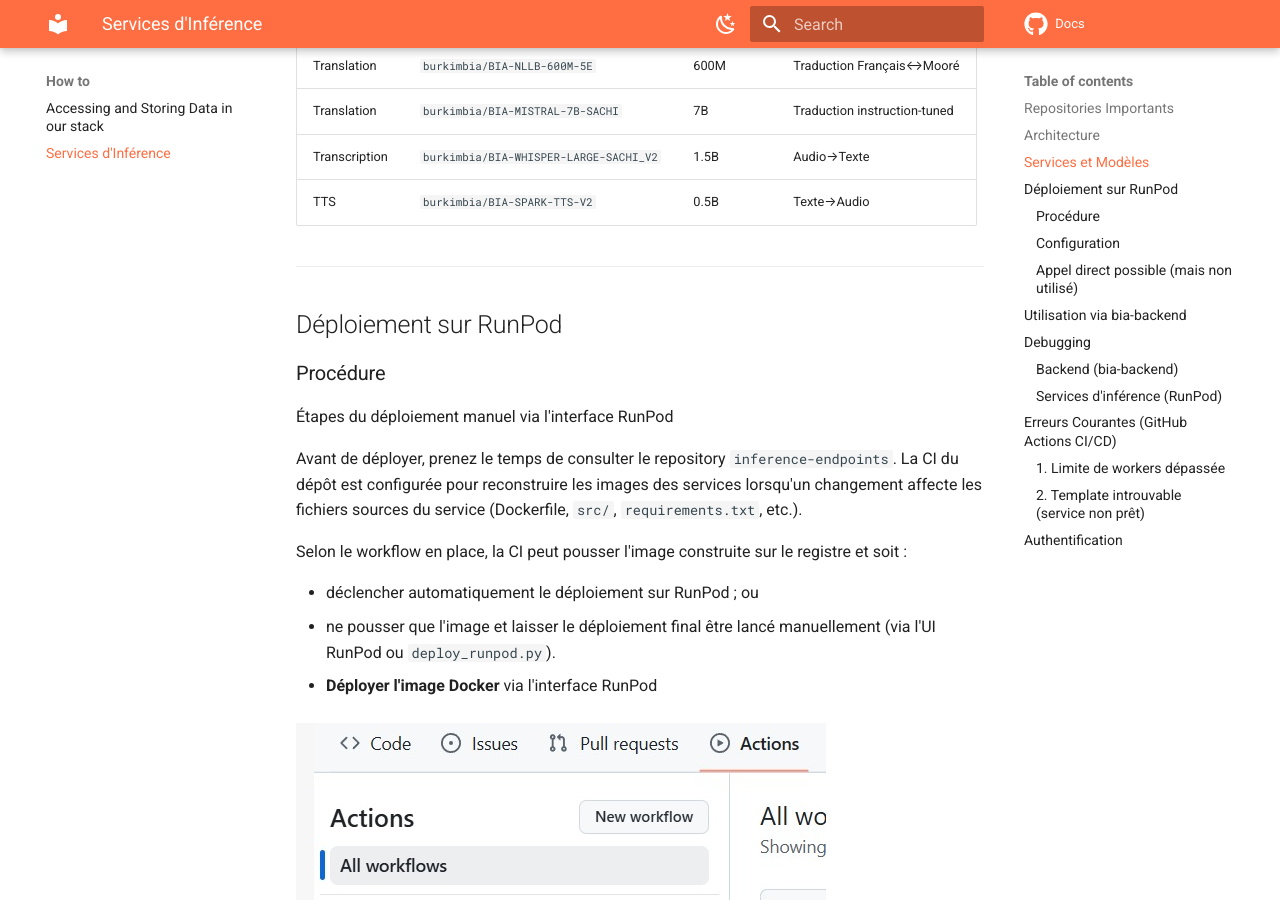
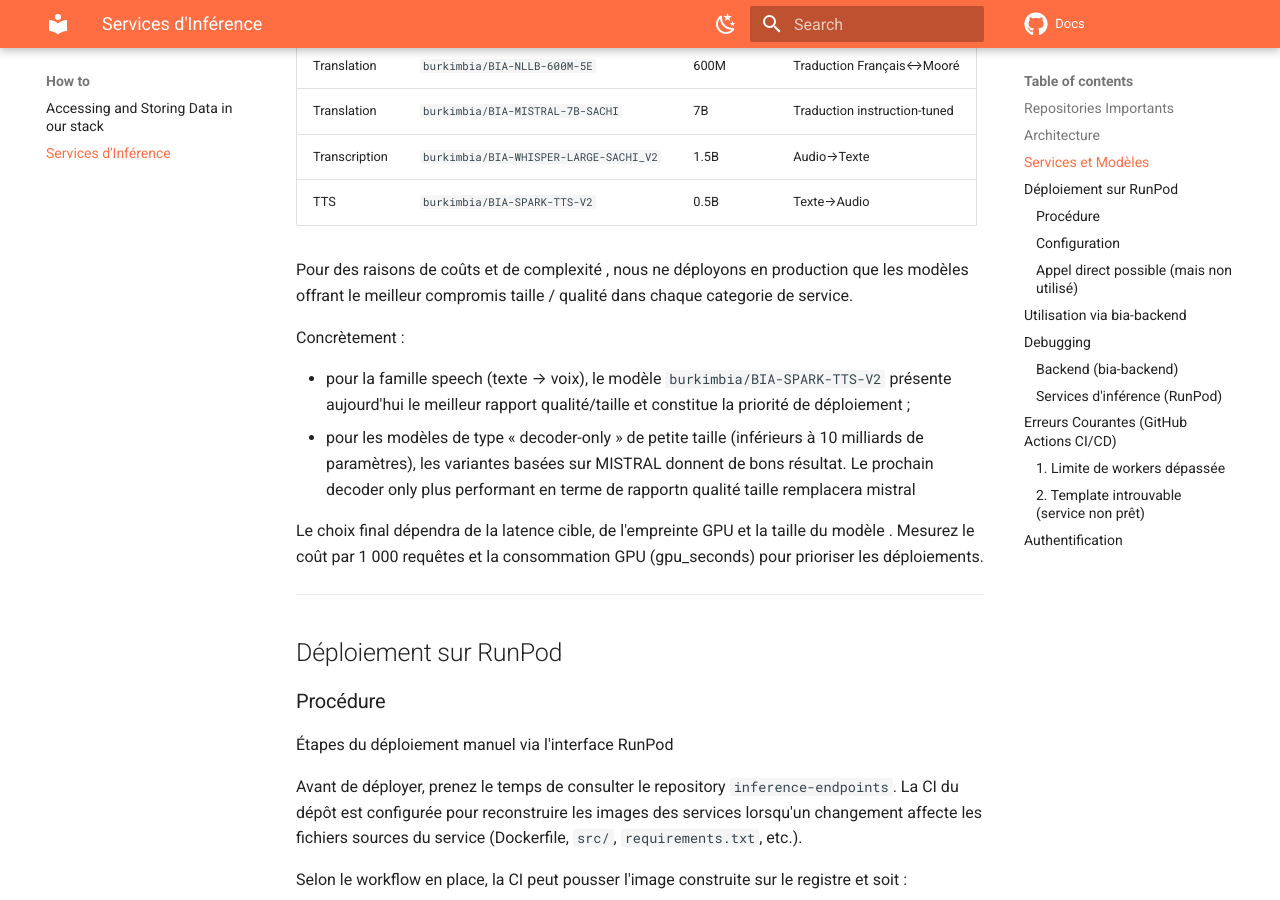
Before and after one commit to BurkimbIA/docs, an MkDocs documentation site: the page built from docs/how-to/inference.md, in a window 1280 px wide and 900 px high, scrolled down 1335 px. Built offline with MkDocs 1.6.1 and Material for MkDocs 9.7.7, drawn with Linux system fonts in a browser that asks for light colours; comment, search, counter and statistics services are not loaded.

Commit message:
:memo: add details

```diff
--- a/docs/how-to/inference.md
+++ b/docs/how-to/inference.md
@@ -68,6 +68,15 @@ La table ci-dessous présente les modèles ML utilisés par service :
 | Translation   | `burkimbia/BIA-MISTRAL-7B-SACHI`     | 7B     | Traduction instruction-tuned|
 | Transcription | `burkimbia/BIA-WHISPER-LARGE-SACHI_V2`| 1.5B  | Audio→Texte                 |
 | TTS           | `burkimbia/BIA-SPARK-TTS-V2`         | 0.5B   | Texte→Audio                 |
+
+Pour des raisons de coûts et de complexité , nous ne déployons en production que les modèles offrant le meilleur compromis taille / qualité dans chaque categorie de service.
+
+Concrètement :
+
+- pour la famille speech (texte → voix), le modèle `burkimbia/BIA-SPARK-TTS-V2` présente aujourd'hui le meilleur rapport qualité/taille et constitue la priorité de déploiement ;
+- pour les modèles de type « decoder-only » de petite taille (inférieurs à 10 milliards de paramètres), les variantes basées sur MISTRAL donnent de bons résultat. Le prochain decoder only plus performant en terme de rapportn qualité taille remplacera mistral
+
+Le choix final dépendra de la latence cible, de l'empreinte GPU et la taille du modèle . Mesurez le coût par 1 000 requêtes et la consommation GPU (gpu_seconds) pour prioriser les déploiements.
 
 ---
 
```
